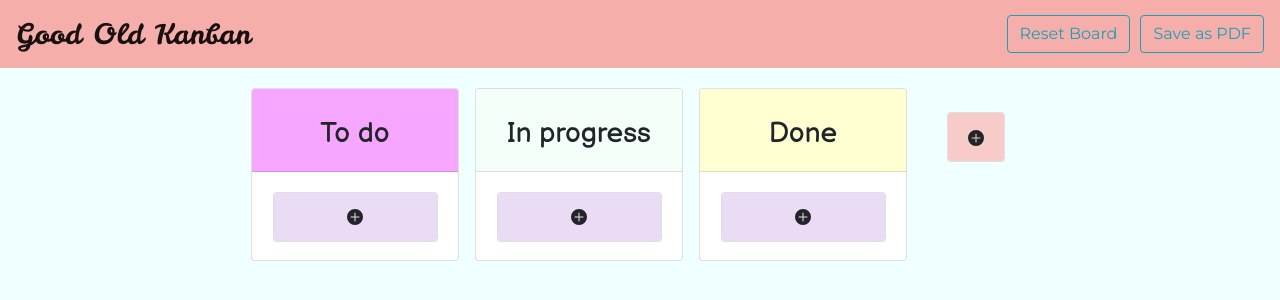
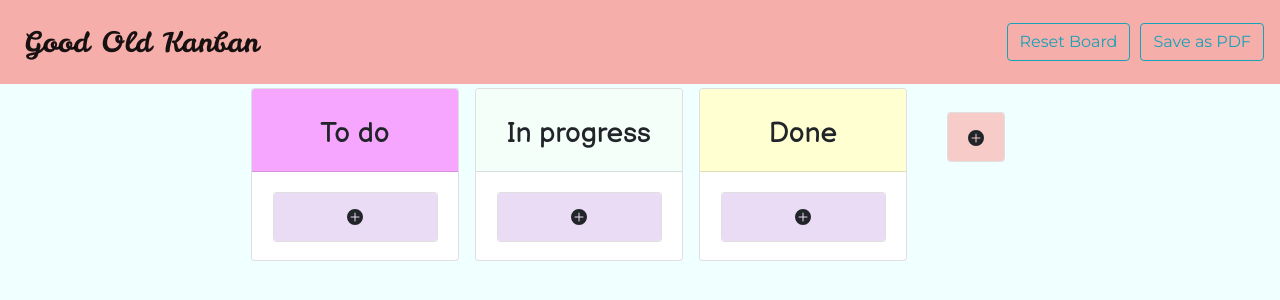
Before and after one commit to jessicaseo83/kanban, a React (Create React App) app: page / in a window 1280 px wide. Shown: the top 300 px of the page. Built offline with nearby package versions, Linux system fonts and the light colour scheme.

Commit message:
add alert with project information

```diff
--- a/src/components/Navbar.js
+++ b/src/components/Navbar.js
@@ -1,5 +1,6 @@
 import React, {useState} from 'react';
 import Navbar from 'react-bootstrap/Navbar';
+import Nav from 'react-bootstrap/Nav';
 import Button from 'react-bootstrap/Button';
 import html2canvas from 'html2canvas';
 import AlertMsg from './AlertMsg';
@@ -28,8 +29,10 @@ export default function Header(props) {
   }
 
   return (
-    <Navbar className="nav" fixed="top">
-      <Navbar.Brand className="brand-logo">Good Old Kanban</Navbar.Brand>
+    <Navbar className="nav" fixed="top" >
+      <Nav onClick={()=>alert(`This project is a kanban created by Jess and Eileen as part of the Aug. 28 2020 Mintbean JavaScript Bootcamp Olympics hackathon sponsored by FeaturePeek.`)}>
+        <Nav.Link><Navbar.Brand className="brand-logo">Good Old Kanban</Navbar.Brand></Nav.Link>
+      </Nav>
       <AlertMsg show={showAlertMsg} onHide={()=>setShowAlertMsg(false)} deleteComp={handleClearBoard}/>
       <div>
         <Button variant="outline-info" style={{marginRight: '10px'}}onClick = {()=>setShowAlertMsg(true)} className="reset-board-button">
```
